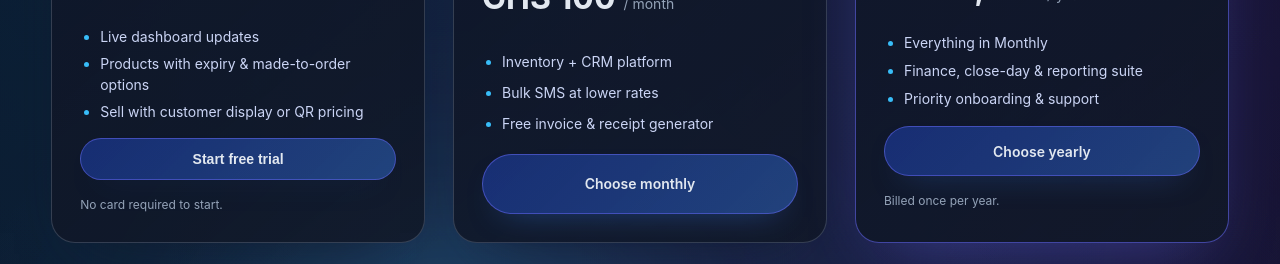
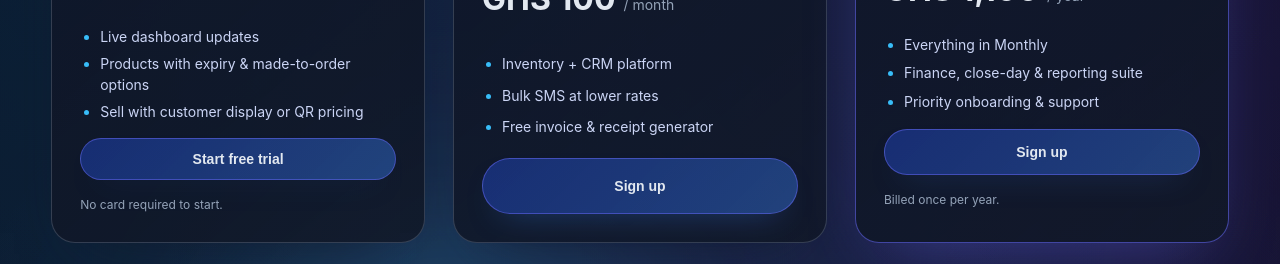
Before and after one commit to learngermanghana/sedifexbiz, a React (Vite) app in the folder web/: page / in a window 1280 px wide. Shown: the part 1140-1404 px from the top of the page. Built offline with nearby package versions, Linux system fonts and the light colour scheme; no server answers; the database is empty.

Commit message:
Update pricing ctas to signup

```diff
--- a/web/src/pages/AuthPage.tsx
+++ b/web/src/pages/AuthPage.tsx
@@ -1133,9 +1133,8 @@ const PRICING_PLANS = [
       'Free invoice & receipt generator',
     ],
     cta: {
-      type: 'link' as const,
-      label: 'Choose monthly',
-      href: 'https://paystack.shop/pay/opd2z7tow6',
+      type: 'button' as const,
+      label: 'Sign up',
     },
   },
   {
@@ -1149,9 +1148,8 @@ const PRICING_PLANS = [
       'Priority onboarding & support',
     ],
     cta: {
-      type: 'link' as const,
-      label: 'Choose yearly',
-      href: 'https://paystack.shop/pay/pa5tmww0ml',
+      type: 'button' as const,
+      label: 'Sign up',
     },
     isFeatured: true,
     note: 'Billed once per year.',
```
